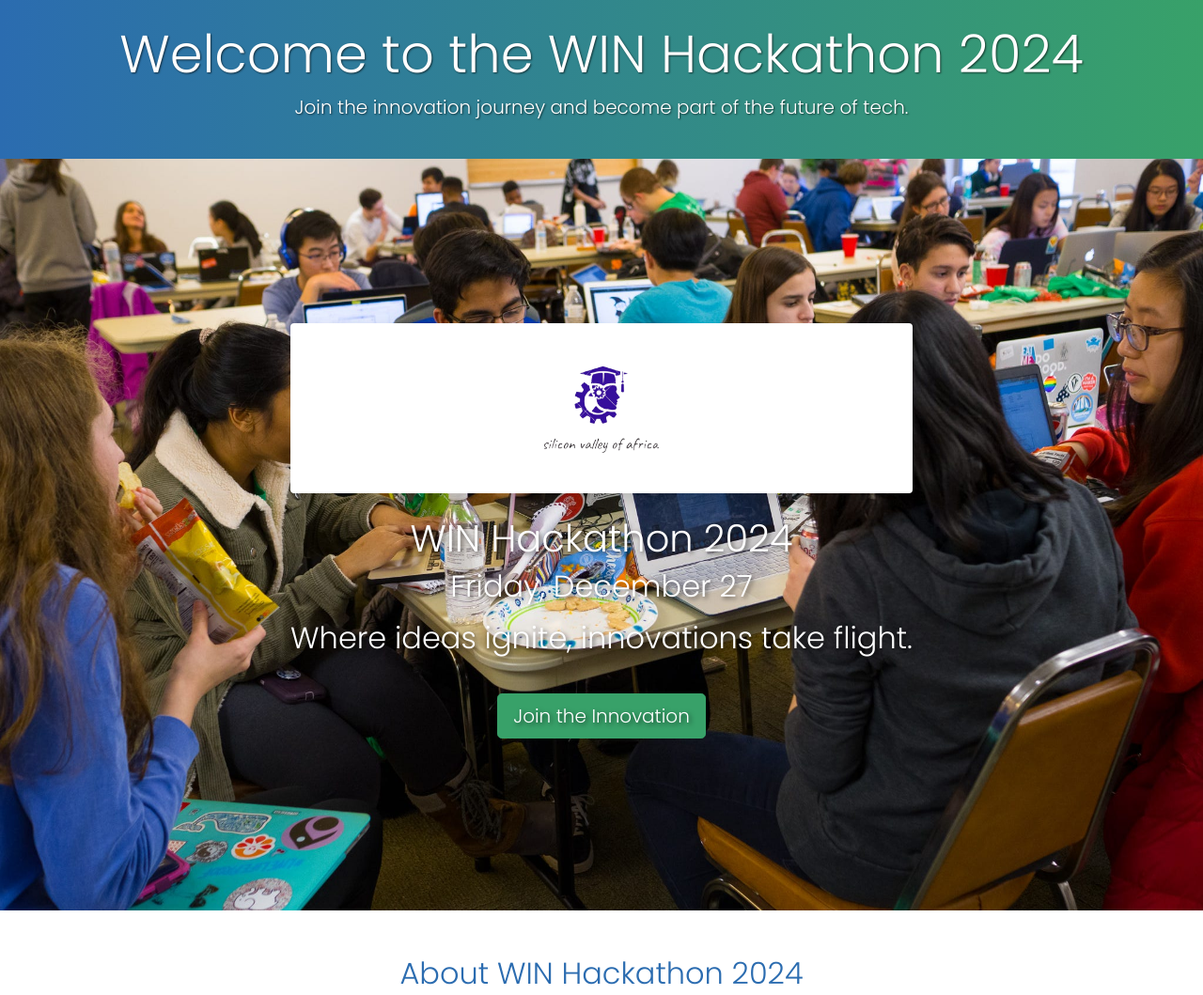
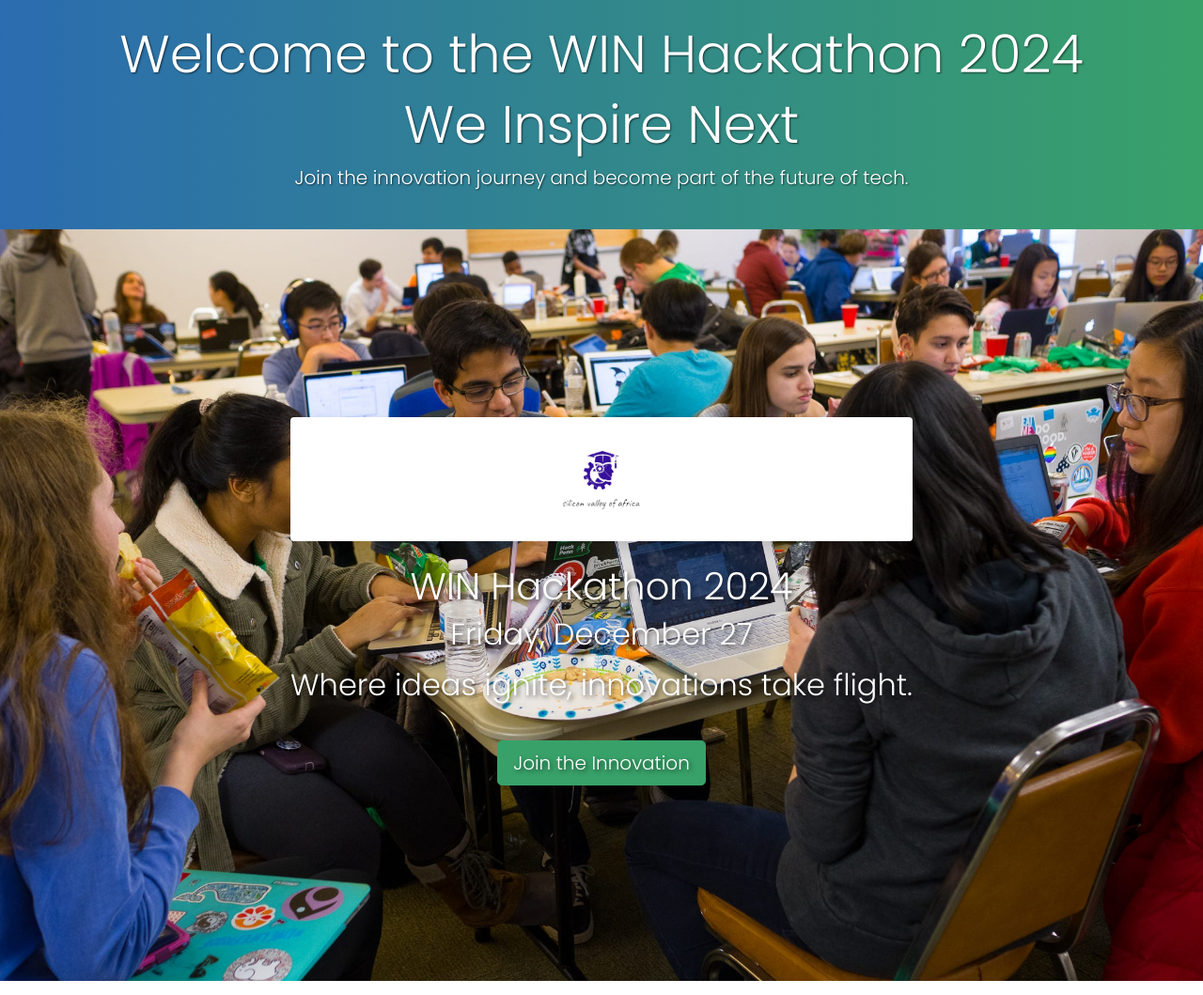
Before and after one commit to Ismakaleeba/win, a plain HTML site: page index.html in a window 1280 px wide. Shown: the top 1059 px of the page at 94% size. Drawn offline with nearby package versions, Linux system fonts and the light colour scheme.

Commit message:
Update index.html

```diff
--- a/index.html
+++ b/index.html
@@ -138,6 +138,7 @@
   <header class="page-header py-4">
     <div class="container text-center">
       <h1 class="display-4">Welcome to the WIN Hackathon 2024</h1>
+      <h1 class="display-4">We Inspire Next</h1>
       <p class="lead">Join the innovation journey and become part of the future of tech.</p>
     </div>
   </header>
@@ -146,7 +147,7 @@
   <section id="hero" class="d-flex align-items-center justify-content-center text-center">
     <div>
       <div class="mb-4 p-3 bg-white rounded shadow">
-        <img src="sssva-removebg-preview.png" alt="Logo" style="width: 150px;">
+        <img src="sssva-removebg-preview.png" alt="Logo" style="width: 100px;">
       </div>
       <h1>WIN Hackathon 2024</h1>
       <h2>Friday, December 27</p>
```
